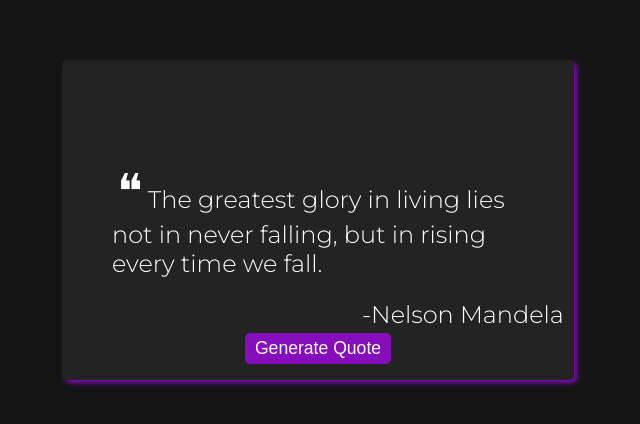
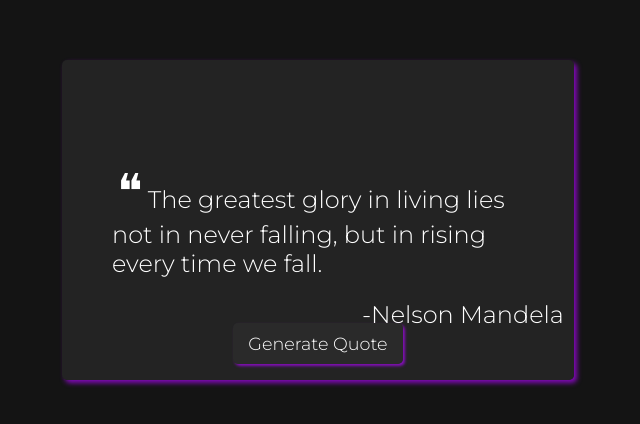
Before and after one commit to melosshabi/quote-generator, a plain HTML site: page index.html in a window 1280 px wide. Shown: the part 180-604 px from the top of the page, without its empty margins (322-962 px from the left). Drawn offline with Linux system fonts and the light colour scheme.

Commit message:
Update styles.css

```diff
--- a/styles.css
+++ b/styles.css
@@ -45,13 +45,15 @@ body{
     content: "-";
 }
 button{
+    font-family: 'Montserrat', sans-serif;
     position: absolute;
     bottom: 5%;
     font-size: 1.1rem;
     border: none;
     border-radius: 5px;
-    padding: 5px 10px;
-    background-color: rgba(175, 5, 253, .7);
+    padding: 10px 15px;
+    background-color: rgba(50, 50, 50, .5);
+    box-shadow:2px 2px 3px rgba(175, 5, 253, .7);
     color:white;
     cursor: pointer;
     transition: transform 200ms, background-color 200ms;
@@ -61,5 +63,5 @@ button:hover{
     transform: translate(3px, -3px);
 }
 button:active{
-    background-color: rgba(135, 1, 197, 0.7);
+    background-color: rgba(50, 50, 50, 1);
 }
```
